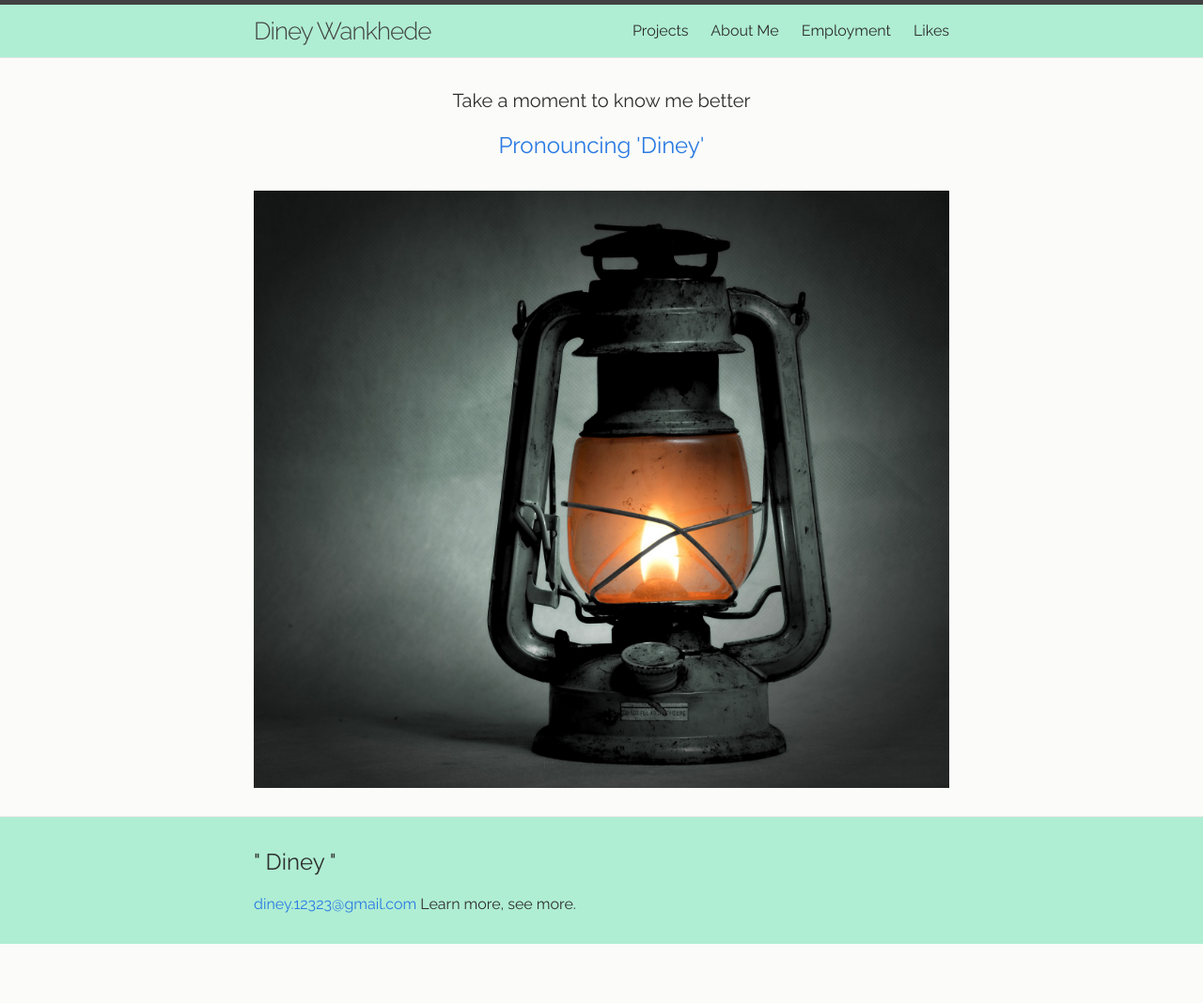
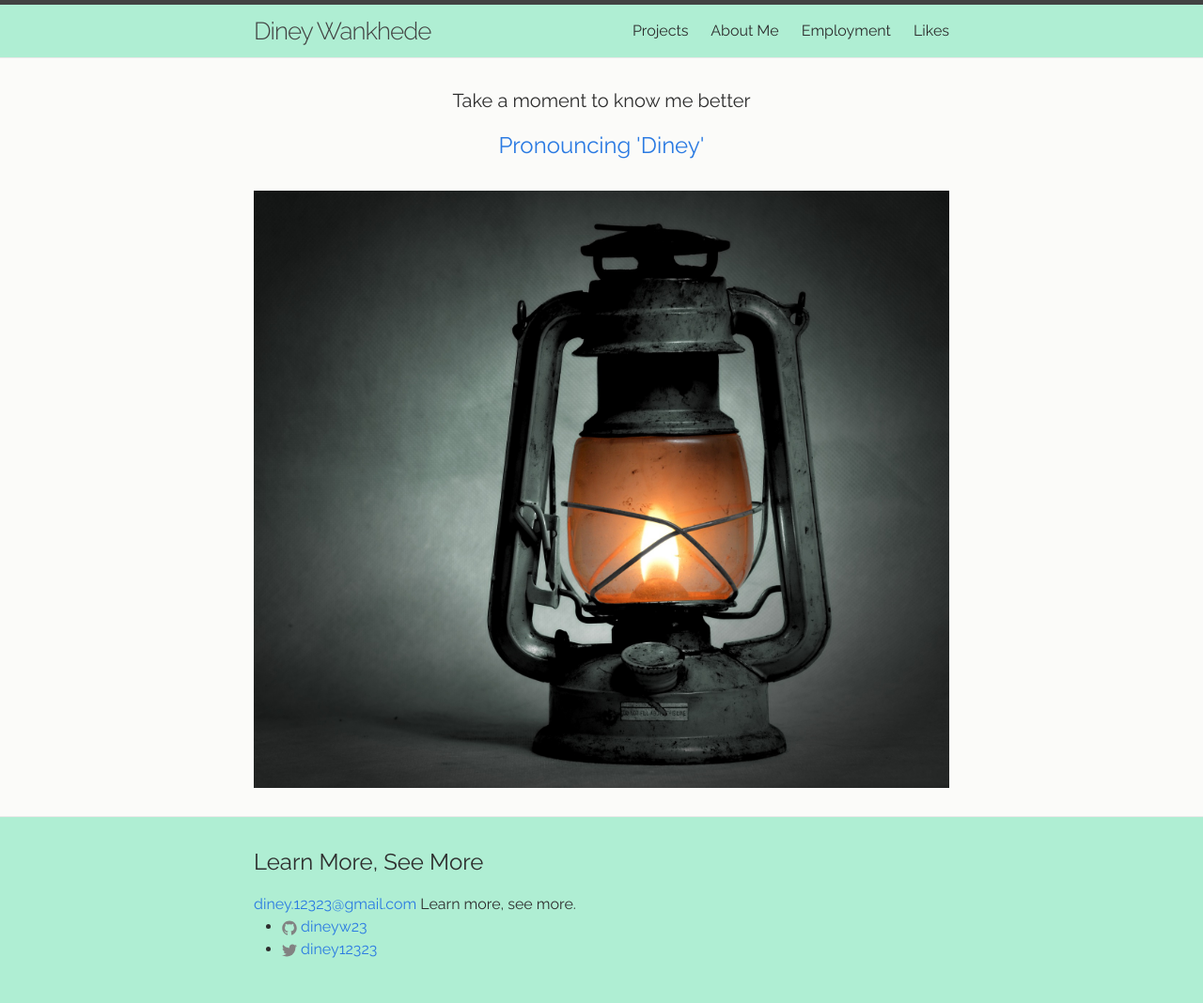
Before and after one commit to dineyw23/dineyw23.github.io, a Jekyll site: the page built from index.html, in a window 1280 px wide. Shown: the whole page at 94% size. Built offline with Jekyll 4.4.1, drawn with Linux system fonts in a browser that asks for light colours; comment, search, counter and statistics services are not loaded; before the commit the page ends 1005 px from its top, so only the background shows below that.

Commit message:
Footer issues

```diff
--- a/_includes/footer.html
+++ b/_includes/footer.html
@@ -2,7 +2,7 @@
 
   <div class="wrapper">
 
-    <h2 class="footer-heading">" Diney "</h2>
+    <h2 class="footer-heading">Learn More, See More</h2>
 
         <colgroup>
         <col span = "2">
@@ -11,9 +11,7 @@
           <td><a href="mailto:{{ site.email }}" >{{ site.email }}</a></td>
           <td>{{ site.description }}</td>
         </tr>
-       <!-- <ul class="contact-list">
-
-          <li><a href="mailto:{{ site.email }}" >{{ site.email }}</a></li>
+      <ul class="contact-list">
         {% if site.github_username %}
           <li>
             {% include icon-github.html username=site.github_username %}
@@ -25,7 +23,7 @@
             {% include icon-twitter.html username=site.twitter_username %}
           </li>
           {% endif %}
-</ul>--!>
+        </ul>
         <!--<ul class="social-media-list">
                   </ul>--!>
 
```
